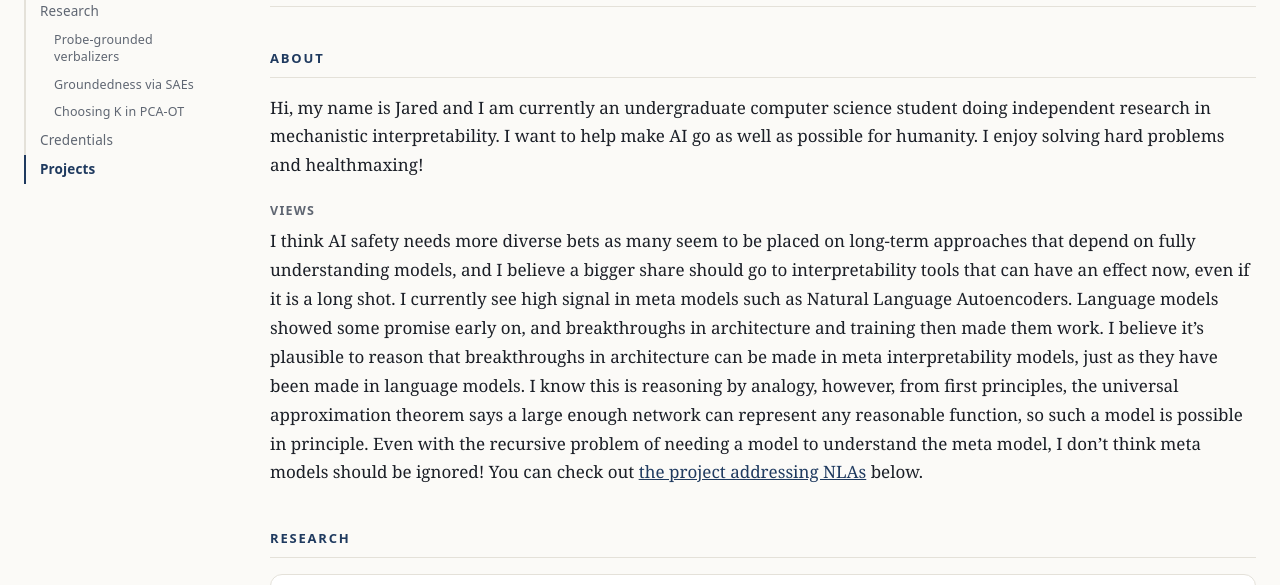
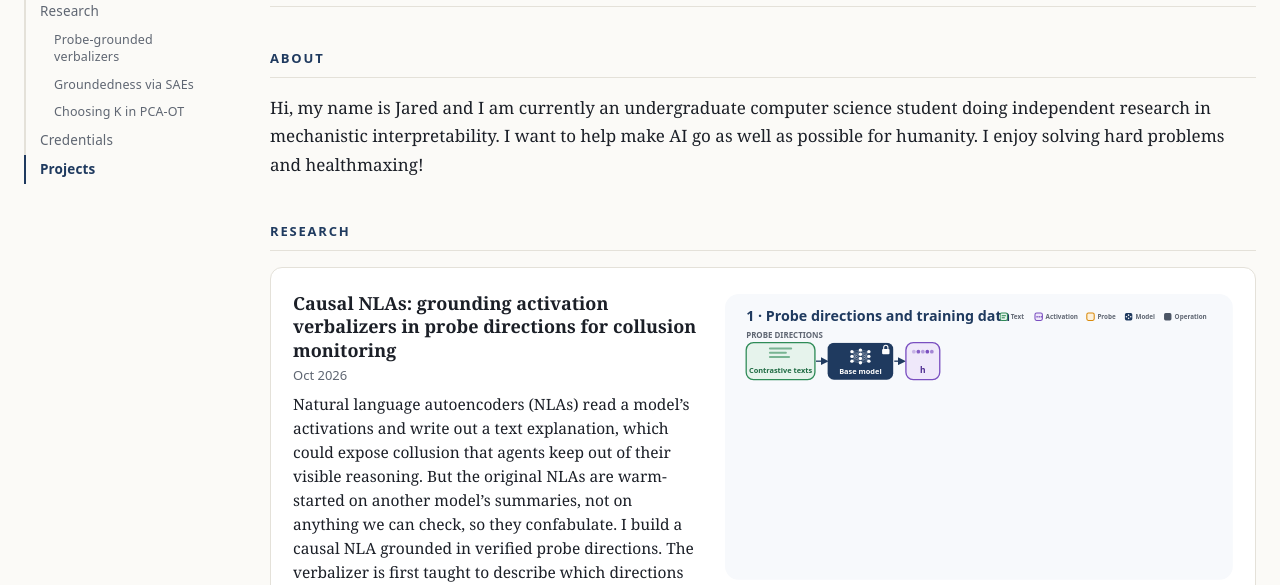
Before and after one commit to jaredcobrin/jaredcobrin.github.io, a plain HTML site: page index.html in a window 1280 px wide. Shown: the part 200-785 px from the top of the page. Drawn offline with Linux system fonts and the light colour scheme.

Commit message:
Remove Views section
Co-Authored-By: Claude Opus 5.5 <noreply@anthropic.com>
Claude-Session: https://claude.ai/code/session_01RMU26cbhxH5MftZHd86oNG

```diff
--- a/index.html
+++ b/index.html
@@ -25,8 +25,6 @@
   <section id="intro">
     <h2>About</h2>
     <p class="lead">Hi, my name is Jared and I am currently an undergraduate computer science student doing independent research in mechanistic interpretability. I want to help make AI go as well as possible for humanity. I enjoy solving hard problems and healthmaxing!</p>
-    <h3 class="grp">Views</h3>
-    <p class="lead">I think AI safety needs more diverse bets as many seem to be placed on long-term approaches that depend on fully understanding models, and I believe a bigger share should go to interpretability tools that can have an effect now, even if it is a long shot. I currently see high signal in meta models such as Natural Language Autoencoders. Language models showed some promise early on, and breakthroughs in architecture and training then made them work. I believe it’s plausible to reason that breakthroughs in architecture can be made in meta interpretability models, just as they have been made in language models. I know this is reasoning by analogy, however, from first principles, the universal approximation theorem says a large enough network can represent any reasonable function, so such a model is possible in principle. Even with the recursive problem of needing a model to understand the meta model, I don’t think meta models should be ignored! You can check out <a href="#w-collusion">the project addressing NLAs</a> below.</p>
   </section>
 
   <section id="research">
```
